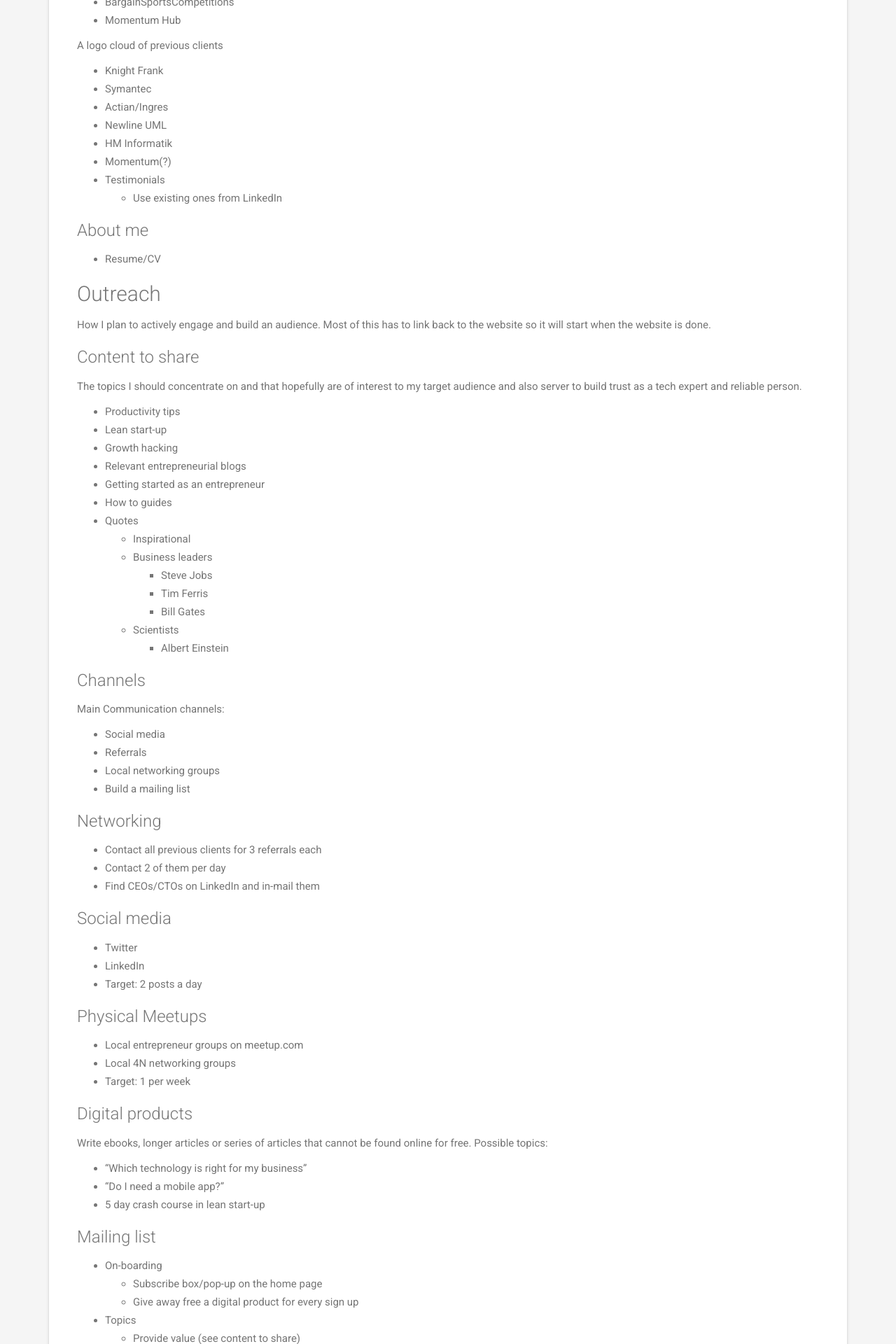
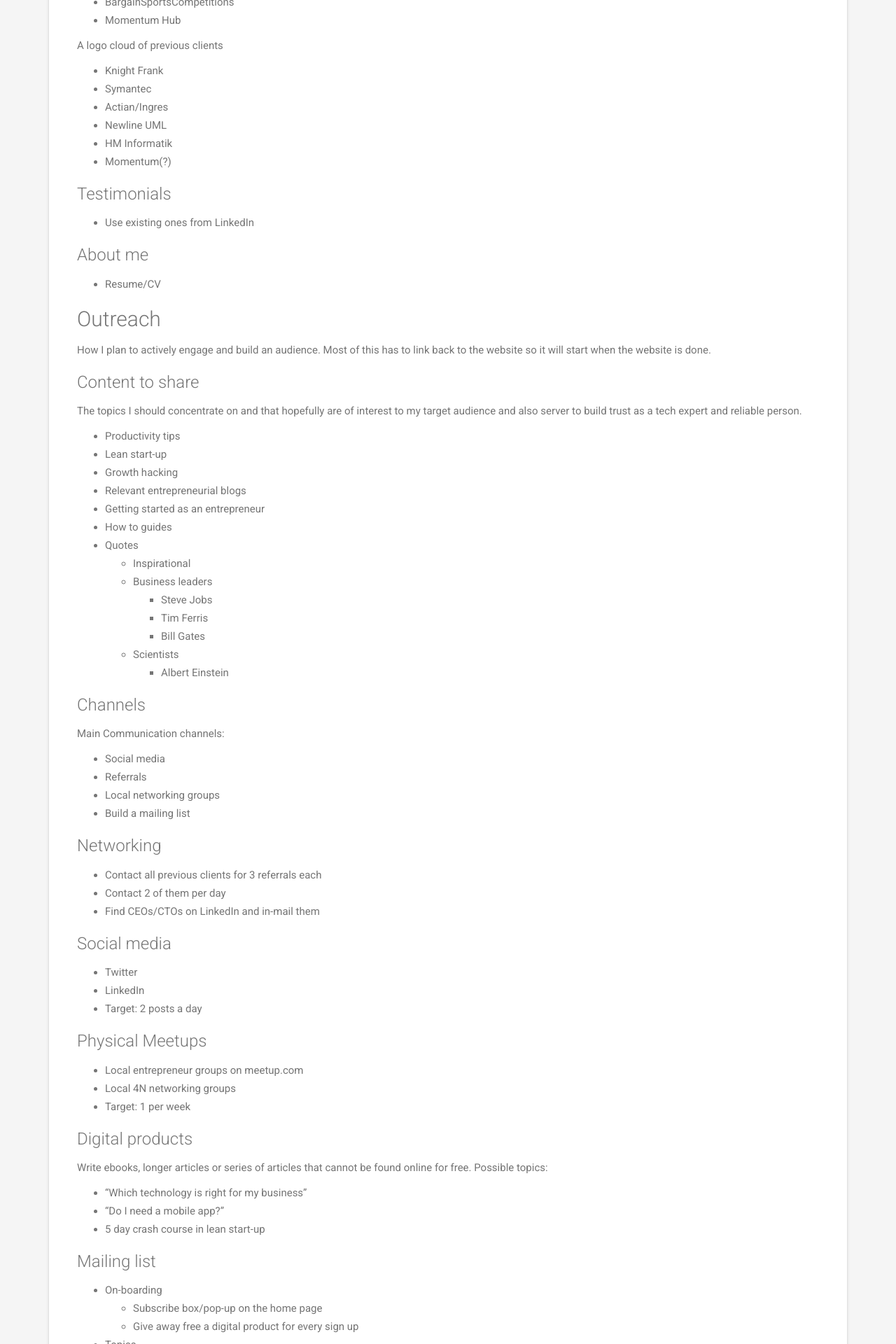
Before and after one commit to tkglaser/tkglaser.github.io, a Jekyll site: the page built from marketing-strategy.md, in a window 1280 px wide. Shown: the part 1869-3789 px from the top of the page at 70% size. Built offline with Jekyll 4.4.1, drawn with Linux system fonts in a browser that asks for light colours.

```diff
--- a/marketing-strategy.md
+++ b/marketing-strategy.md
@@ -72,8 +72,8 @@ A logo cloud of previous clients
 - HM Informatik
 - Momentum(?)
 
-- Testimonials
-  - Use existing ones from LinkedIn
+### Testimonials
+- Use existing ones from LinkedIn
 
 ### About me
 - Resume/CV
```
